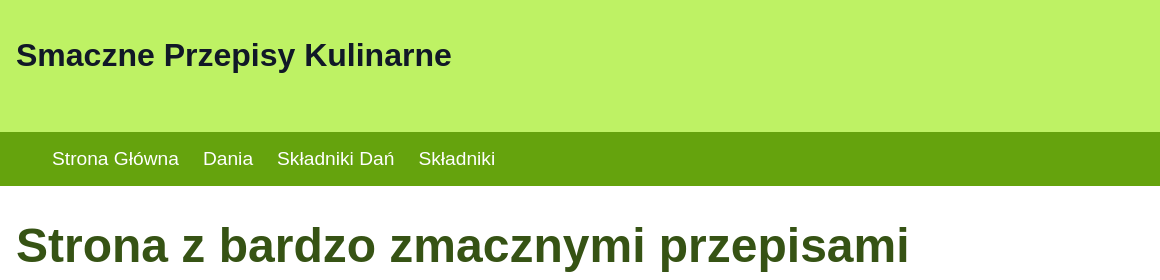
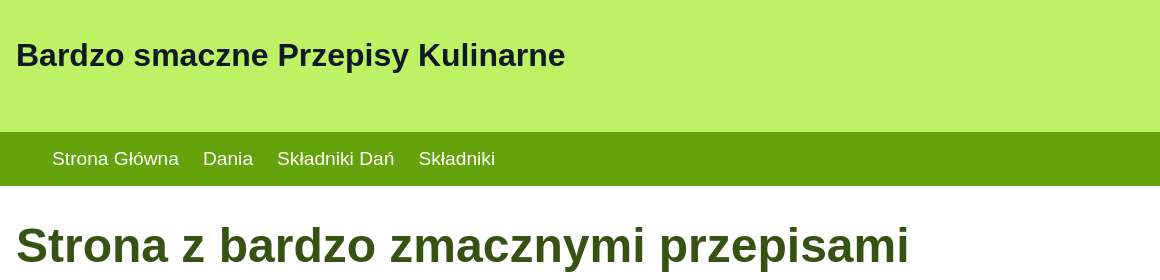
Before and after one commit to oskarski/CLI_02, a plain HTML site: page index.html in a window 1280 px wide. Shown: the top 280 px of the page, 0-1160 px from the left. Drawn offline with Linux system fonts and the light colour scheme.

Commit message:
changed title

```diff
--- a/index.html
+++ b/index.html
@@ -7,7 +7,7 @@
 <body>
 
 <header>
-    <h1>Smaczne Przepisy Kulinarne</h1>
+    <h1>Bardzo smaczne Przepisy Kulinarne</h1>
     <img src="./images/logo.png" alt="Smaczne Przepisy Kulinarne - logo" />
 </header>
 
```
